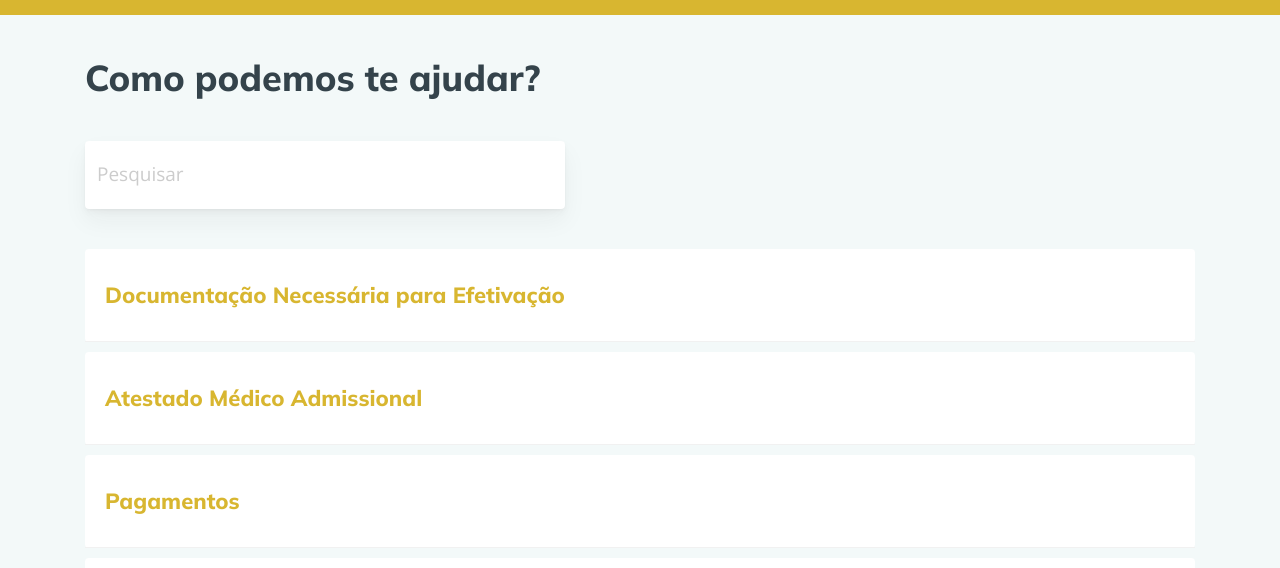
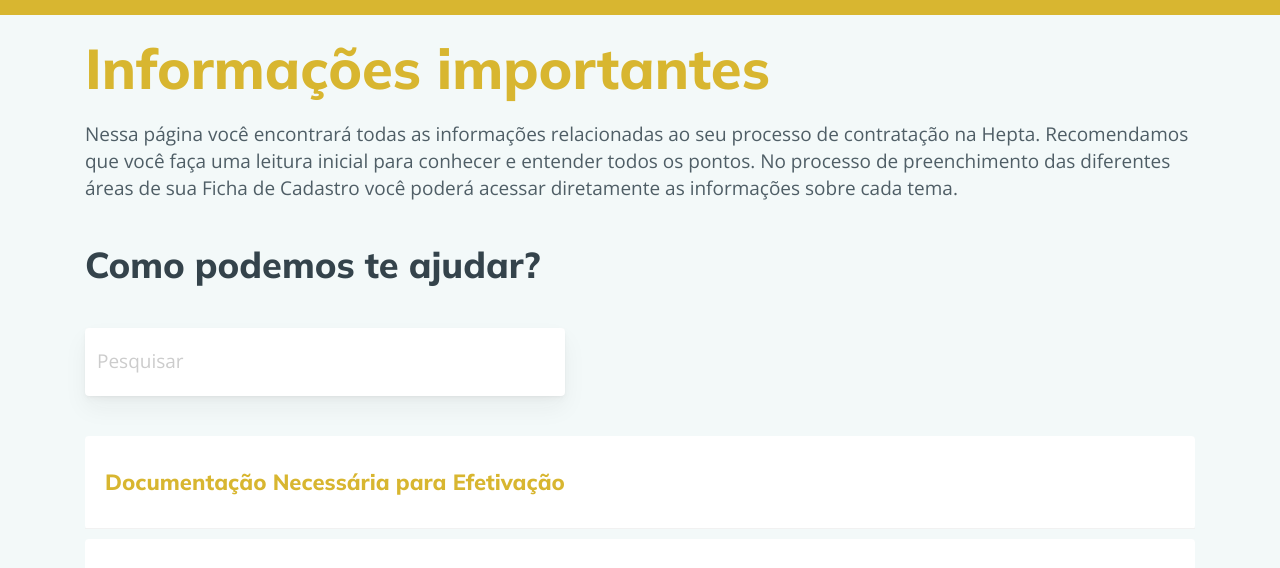
Before and after one commit to fontnelle/hepta-fac, a plain HTML site: page index.html in a window 1280 px wide. Shown: the part 228-796 px from the top of the page. Drawn offline with nearby package versions, Linux system fonts and the light colour scheme.

Commit message:
Texto de apresentacao

```diff
--- a/index.html
+++ b/index.html
@@ -86,10 +86,8 @@
   </header>
 
   <section class="container topo">
-    <!-- <h1>Informações importantes</h1>
-    <p>Para efetivação do registro, você deverá preencher essa Ficha de Cadastro
-      e anexar cópias digitais dos documentos abaixo relacionados, além de entregar
-      o original do <a href="#atestado">Atestado Admissional</a> (e laudo PCD, se for o caso) na sede da Hepta*.</p> -->
+    <h1>Informações importantes</h1>
+    <p>Nessa página você encontrará todas as informações relacionadas ao seu processo de contratação na Hepta. Recomendamos que você faça uma leitura inicial para conhecer e entender todos os pontos. No processo de preenchimento das diferentes áreas de sua Ficha de Cadastro você poderá acessar diretamente as informações sobre cada tema.</p>
 
   </section>
 
```
